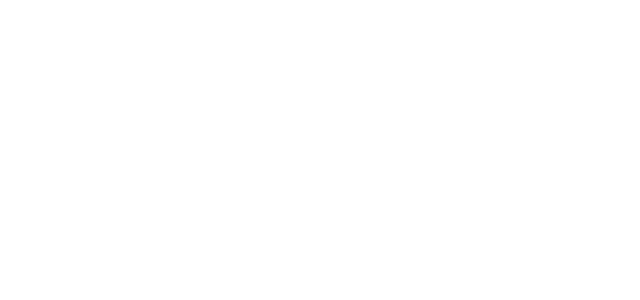
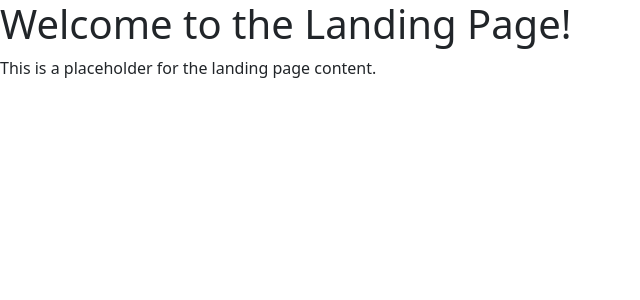
Before and after one commit to Zimzy/BobcatClawsAndFangs, an Angular app: page /landing in a window 1280 px wide. Before the commit this address led to /. Shown: the top 300 px of the page, without its empty margins (0-640 px from the left). Built offline with nearby package versions, Linux system fonts and the light colour scheme.

Commit message:
File names edited and landing page setup
Routing was added for landing page and is now visible as a dummy page and file names were edited

```diff
--- a/src/app/app-routing.module.ts
+++ b/src/app/app-routing.module.ts
@@ -3,12 +3,14 @@ import { RouterModule, Routes } from '@angular/router';
 import { CategoryPageComponent } from './category-page/category-page.component';
 import { CoffeeMakersComponent } from './coffee-makers/coffee-makers.component';
 import { DetailedproductsComponent } from './detailedproducts/detailedproducts.component';
+import { LandingpageComponent } from './landingpage/landingpage.component';
 import { HomepageComponent } from './homepage/homepage.component';
 import { ProductspageComponent } from './productspage/productspage.component';
 
 const routes: Routes = [
   {path: '', component: HomepageComponent},
   {path: 'products', component: ProductspageComponent},
+  { path: 'landing', component: LandingpageComponent },
   {path: 'home', component: HomepageComponent},
   {path: 'categories', component: CategoryPageComponent},
   {path: 'laptops', component: CategoryPageComponent},
--- a/src/app/app.module.ts
+++ b/src/app/app.module.ts
@@ -10,6 +10,7 @@ import { MatButtonModule } from '@angular/material/button';
 import { MatMenuModule } from '@angular/material/menu';
 import { MatFormFieldModule } from '@angular/material/form-field'; // Import MatFormFieldModule
 import { MatInputModule } from '@angular/material/input'; // Import MatInputModule
+import { LandingpageComponent } from './landingpage/landingpage.component';
 import { HomepageComponent } from './homepage/homepage.component';
 import { ProductspageComponent } from './productspage/productspage.component';
 import { MatGridListModule } from '@angular/material/grid-list';
@@ -34,6 +35,7 @@ import { MatSliderModule } from '@angular/material/slider';
     SearchBarComponent,
     HeaderComponent,
     QueryserviceComponent,
+    LandingpageComponent
   ],
   imports: [
     BrowserModule,
--- /dev/null
+++ b/src/app/landingpage/landingpage.component.html
@@ -0,0 +1,2 @@
+<h1>Welcome to the Landing Page!</h1>
+<p>This is a placeholder for the landing page content.</p>
```
Also changed, not shown: src/app/landingpage/landingpage.component.ts (added, +8 -0 lines), src/app/landingpage/landingpage.component.css (added), src/app/landingpage/landingpage_component.css (deleted), src/app/landingpage/landingpage_component.html (deleted), src/app/landingpage/landingpage_component.ts (deleted), 2 other files (tests, documents, lock files or other folders).
